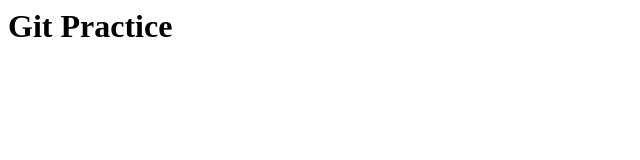
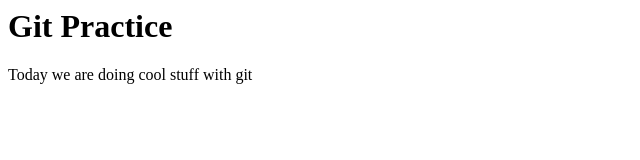
Before and after one commit to ValeRM1/CSE102, a plain HTML site: page index.html in a window 1280 px wide. Shown: the whole page, without its empty margins (0-640 px from the left). Drawn offline with Linux system fonts and the light colour scheme.

Commit message:
Added one paragraph line.

```diff
--- a/index.html
+++ b/index.html
@@ -1,16 +1,9 @@
 <html>
-
 <head>
-<title>Isn't this great?</title>
-
+	<title>Isn't this great?</title>
 </head>
-
 <body>
-
-<h1>Git Practice</h1>
-
-
-
+	<h1>Git Practice</h1>
+	<p> Today we are doing cool stuff with git</p>
 </body>
-
 </html>
```
